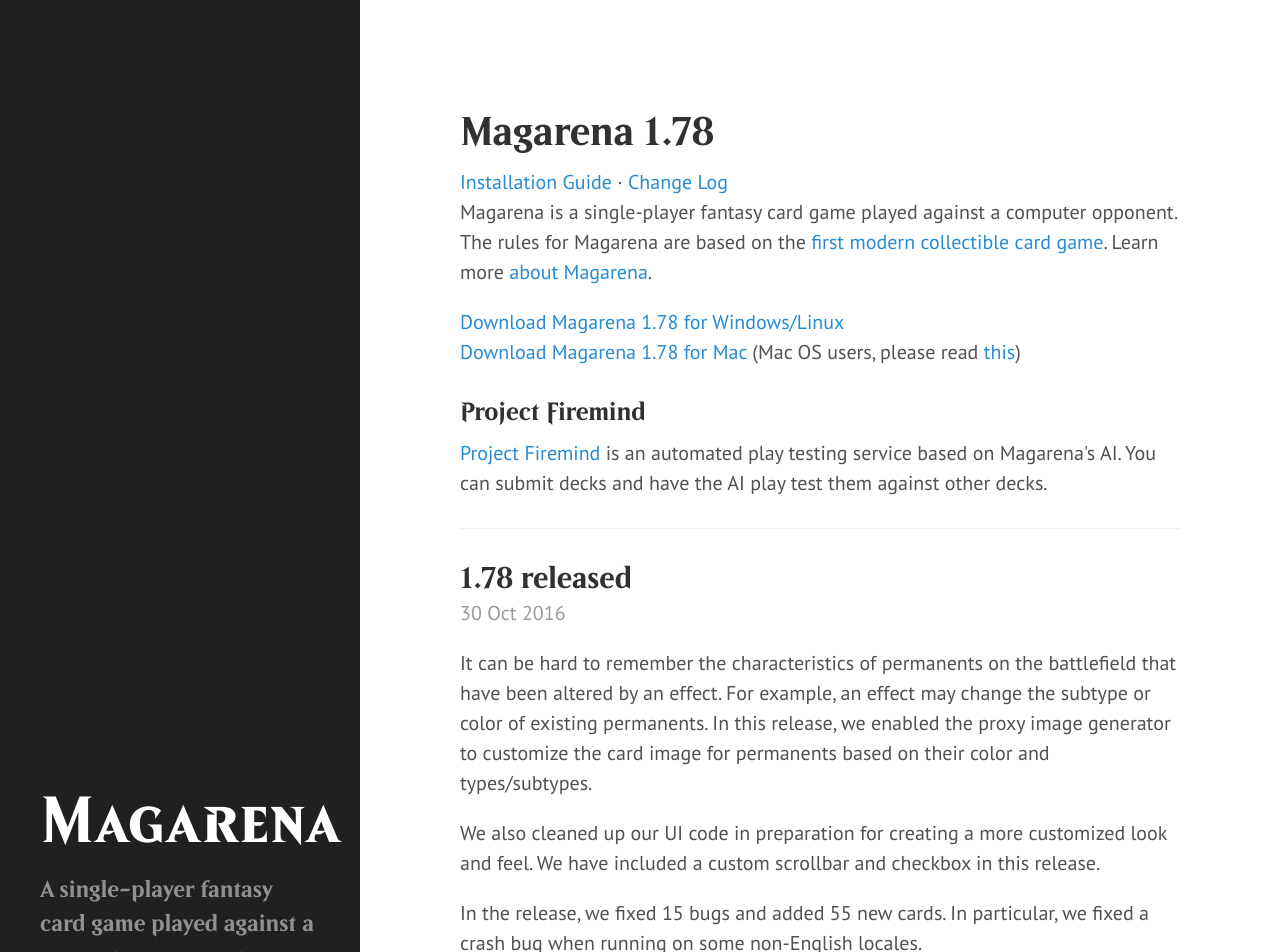
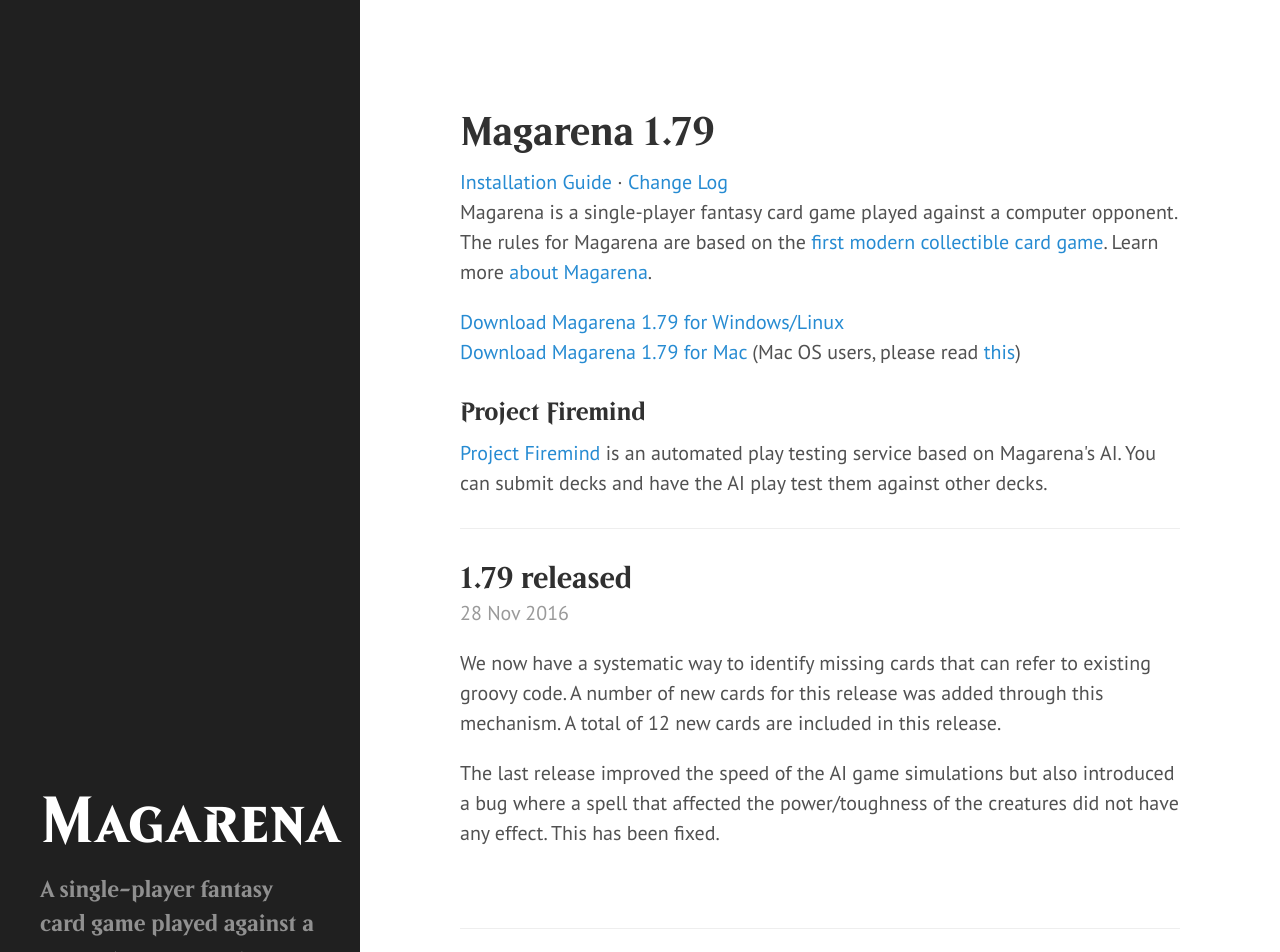
Before and after one commit to magarena/magarena.github.io, a Jekyll site: the page built from index.html, in a window 1280 px wide and 1400 px high. Shown: the top 952 px of the window. Built offline with Jekyll 4.4.1, drawn with Linux system fonts in a browser that asks for light colours; the list of posts is cut into pages by our own code.

Commit message:
release post for 1.79

```diff
--- a/_config.yml
+++ b/_config.yml
@@ -20,7 +20,7 @@
 paginate:         1
 
 # Custom vars
-version:          '1.78'
+version:          '1.79'
 
 github:
   repo:           //github.com/magarena/magarena
--- /dev/null
+++ b/_posts/2016-11-28-1-79-released.md
@@ -0,0 +1,12 @@
+---
+layout: post
+title: "1.79 released"
+---
+
+We now have a systematic way to identify missing cards that can refer to
+existing groovy code. A number of new cards for this release was added through
+this mechanism. A total of 12 new cards are included in this release.
+
+The last release improved the speed of the AI game simulations but also
+introduced a bug where a spell that affected the power/toughness of the
+creatures did not have any effect. This has been fixed.
```
